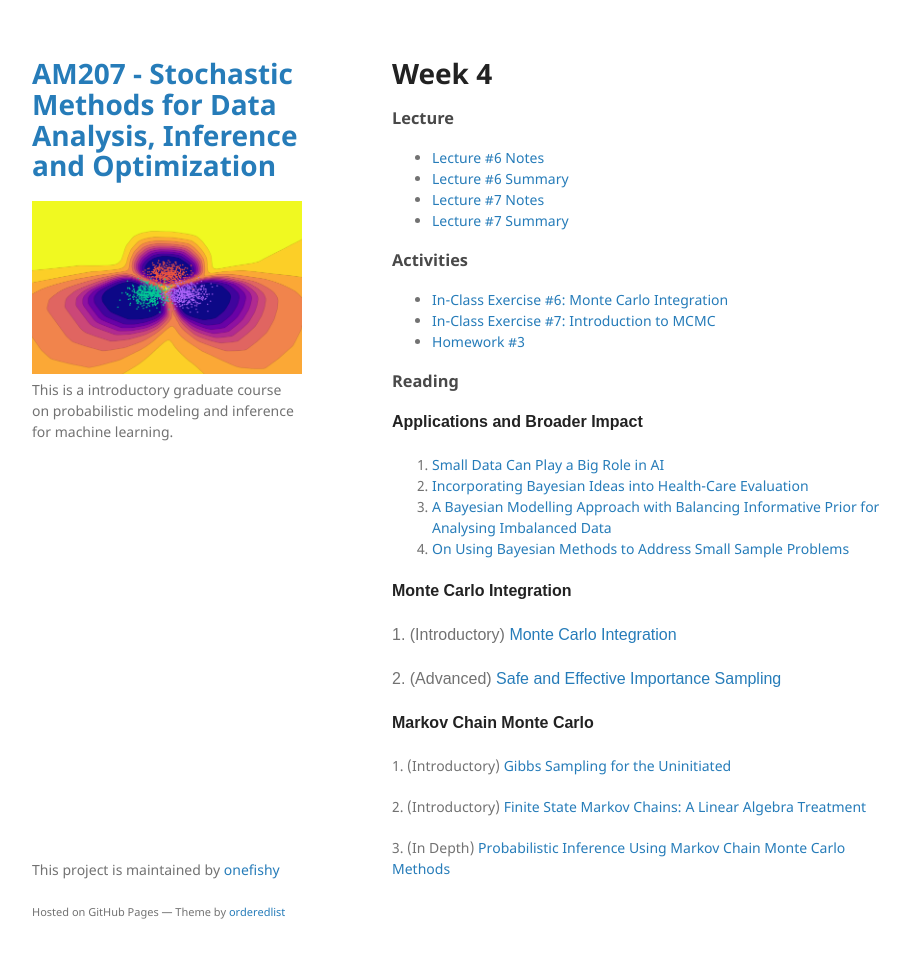
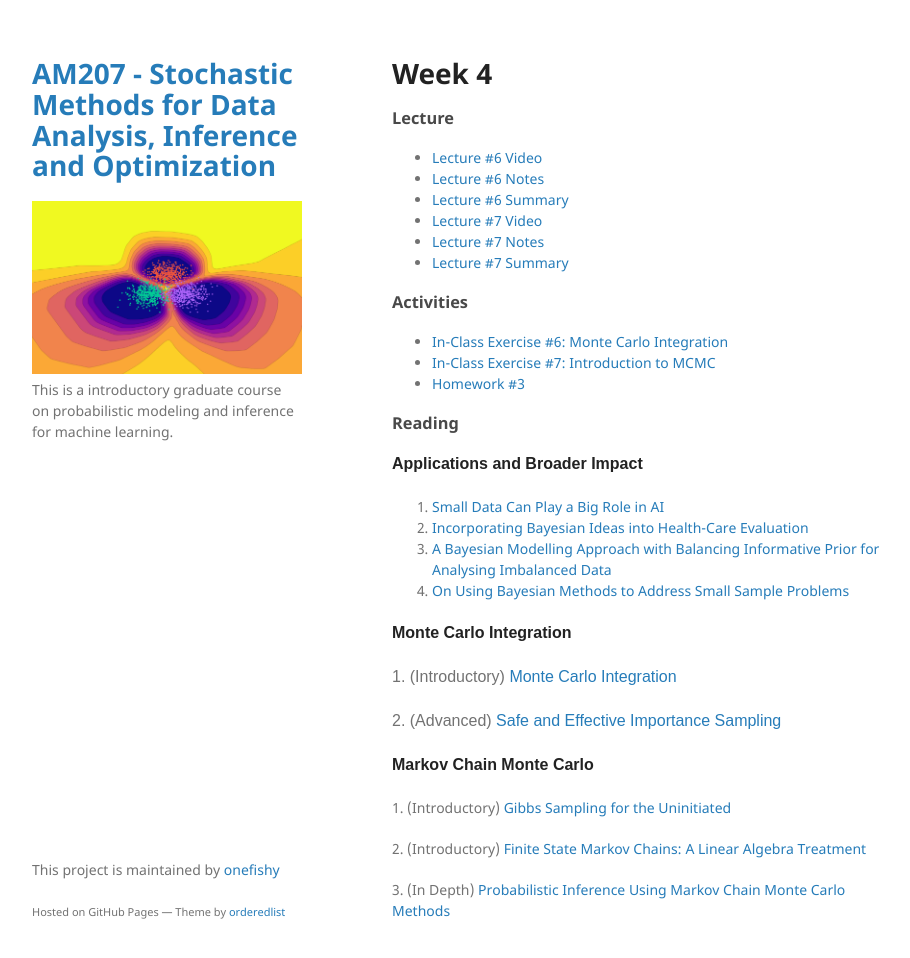
Before and after one commit to onefishy/am207, a Jekyll site: the page built from week4.md, in a window 1280 px wide and 991 px high. Shown: the top 958 px of the window, without its empty margins (178-1088 px from the left). Built offline with Jekyll 4.4.1, drawn with Linux system fonts in a browser that asks for light colours; our own code applies the rules of GitHub Pages for plain Markdown files.

Commit message:
Update week4.md

```diff
--- a/week4.md
+++ b/week4.md
@@ -2,15 +2,17 @@
 # Week 4
 
 ### Lecture
-- [Lecture #6 Notes](./Lectures/lecture_6_notes.ipynb)
-- [Lecture #6 Summary](./Lectures/lecture_6_summary.ipynb)
-- [Lecture #7 Notes](./Lectures/lecture_7_notes.ipynb)
-- [Lecture #7 Summary](./Lectures/lecture_7_summary.ipynb)
+- [Lecture #6 Video](https://youtu.be/aZ5dGdG3OhY)
+- [Lecture #6 Notes](https://github.com/onefishy/am207/blob/master/Lectures/lecture_6_notes.ipynb)
+- [Lecture #6 Summary](https://github.com/onefishy/am207/blob/master/Lectures/lecture_6_summary.ipynb)
+- [Lecture #7 Video](https://youtu.be/a9H0oo_8BiI)
+- [Lecture #7 Notes](https://github.com/onefishy/am207/blob/master/Lectures/lecture_7_notes.ipynb)
+- [Lecture #7 Summary](https://github.com/onefishy/am207/blob/master/Lectures/lecture_7_summary.ipynb)
 
 ### Activities
 - [In-Class Exercise #6: Monte Carlo Integration](https://deepnote.com/project/AM207Fall202106montecarlointegration-nmOso89pRcOwjODn93xUmw)
 - [In-Class Exercise #7: Introduction to MCMC](https://deepnote.com/project/AM207Fall202107introductiontoMCMC-s5aMcI9gRLy2P2F22vw-sg)
-- [Homework #3](./HW/AM207_HW3.ipynb)
+- [Homework #3](https://github.com/onefishy/am207/blob/master/HW/AM207_HW3.ipynb)
 
 ### Reading
 <p><strong><span style="font-family: sans-serif; font-size: 1rem;">Applications and Broader Impact</span></strong></p>
```
